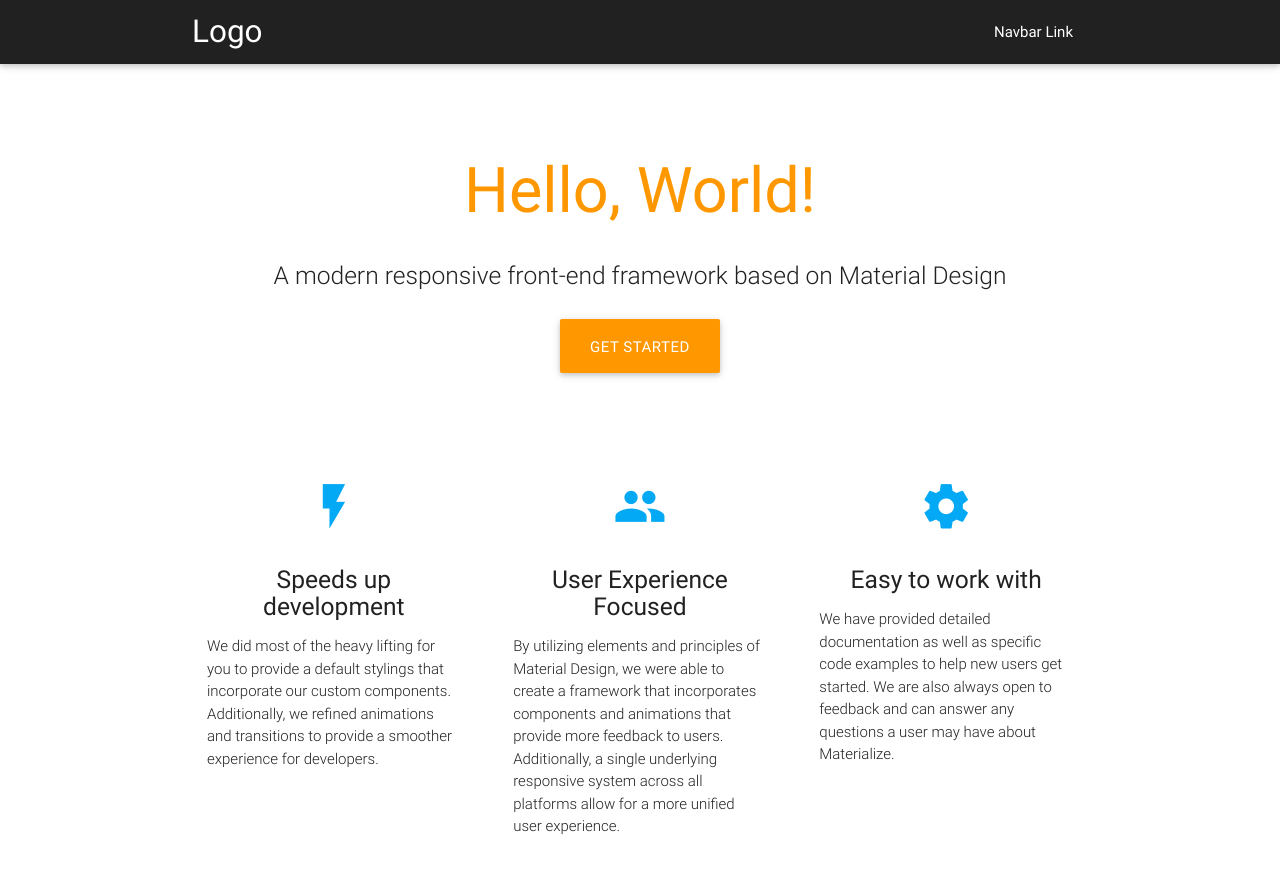
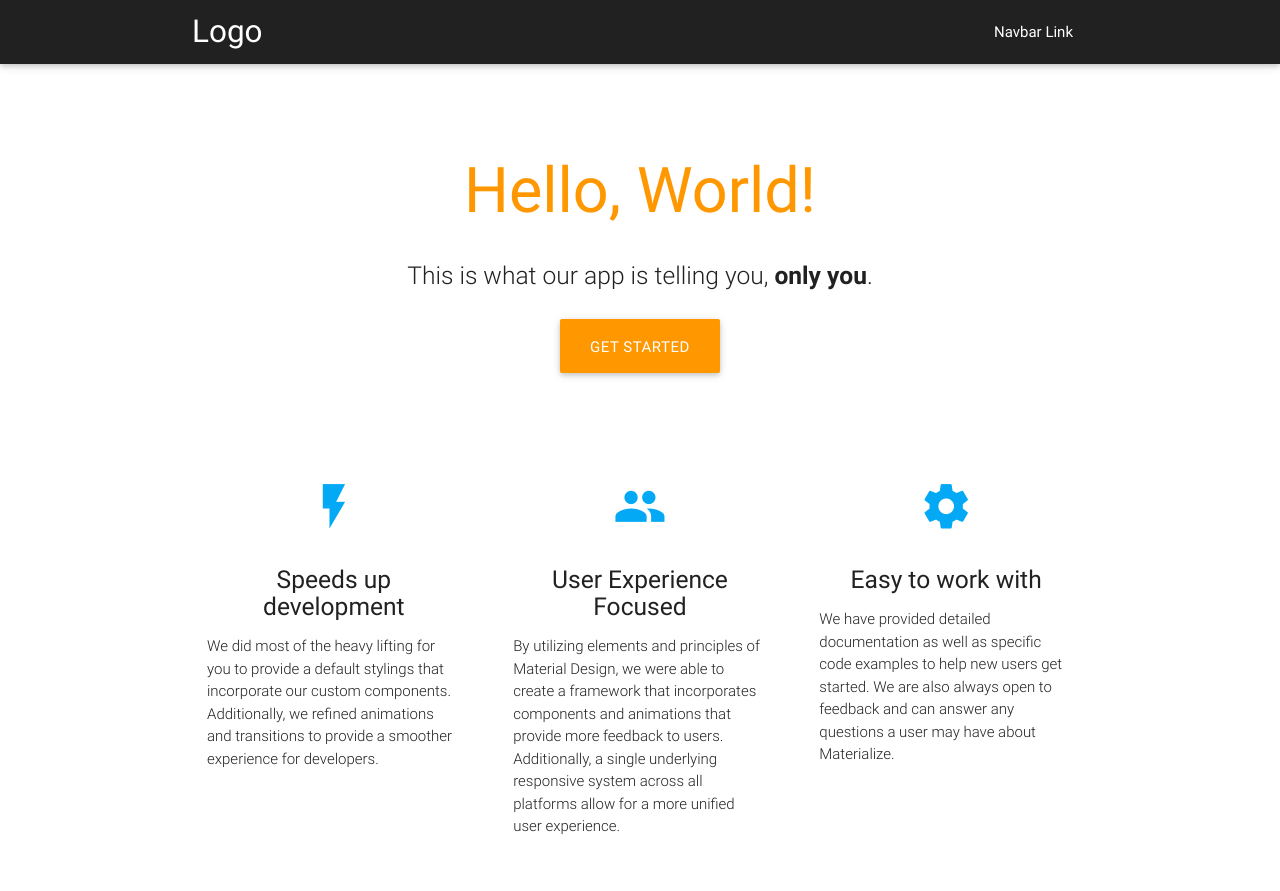
Before and after one commit to closeheat-demo/demo-1453086158-588, a plain HTML site: page index.html in a window 1280 px wide. Shown: the top 891 px of the page. Drawn offline with nearby package versions, Linux system fonts and the light colour scheme.

Commit message:
Changes from closeheat live editor

```diff
--- a/index.html
+++ b/index.html
@@ -28,7 +28,7 @@
       <br><br>
       <h1 class="header center orange-text">Hello, World!</h1>
       <div class="row center">
-        <h5 class="header col s12 light">A modern responsive front-end framework based on Material Design</h5>
+        <h5 class="header col s12 light">This is what our app is telling you, <b>only you</b>.</h5>
       </div>
       <div class="row center">
         <a href="http://materializecss.com/getting-started.html" id="download-button" class="btn-large waves-effect waves-light orange">Get Started</a>
```
